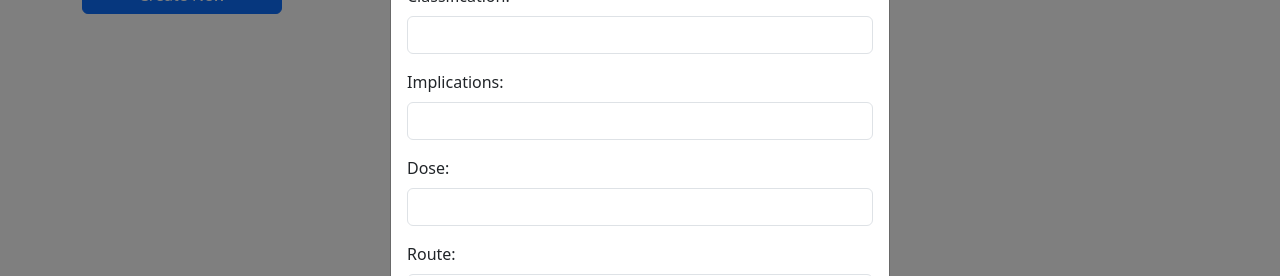
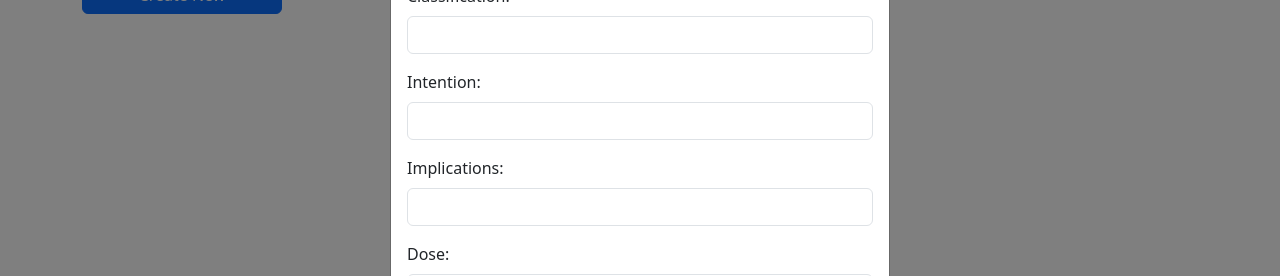
Before and after one commit to lhunter50/medication-fe, a React (Create React App) app: page / in a window 1280 px wide. Both pictures are taken after a click on the button "Create New". Shown: the part 210-486 px from the top of the page. Built offline with nearby package versions, Linux system fonts and the light colour scheme; no server answers.

Commit message:
realized the intention table wasn't working and removed useless imports

```diff
--- a/src/components/ConfirmDeleteModal.tsx
+++ b/src/components/ConfirmDeleteModal.tsx
@@ -1,4 +1,4 @@
-import React, { Fragment, useState,  } from 'react'
+import { Fragment, useState,  } from 'react'
 import { Modal, ModalHeader, ModalFooter, Button } from 'reactstrap'
 
 import axios from 'axios'
--- a/src/components/Home.tsx
+++ b/src/components/Home.tsx
@@ -1,4 +1,4 @@
-import React, { useState, useEffect } from 'react';
+import { useState, useEffect } from 'react';
 import { Col, Container, Row, Spinner } from 'reactstrap';
 import MedicationList from './MedicationList';
 import NewMedicationModal from './NewMedicationModal';
--- a/src/components/MedicationList.tsx
+++ b/src/components/MedicationList.tsx
@@ -2,7 +2,6 @@ import { Table } from 'reactstrap';
 import NewMedicationModal from './NewMedicationModal';
 import ConfirmDeleteModal from './ConfirmDeleteModal';
 import {Medication} from '../models/Medication'
-import React from 'react';
 
 // We are typing what the component expects for props. We pass down from parent component.
 interface MedicationListProps {
--- a/src/components/NewMedicationForm.tsx
+++ b/src/components/NewMedicationForm.tsx
@@ -1,4 +1,4 @@
-import React, { useState, useEffect, ChangeEvent, FormEvent } from 'react';
+import { useState, useEffect, ChangeEvent, FormEvent } from 'react';
 import { Button, Form, FormGroup, Input, Label } from 'reactstrap';
 import axios from 'axios';
 import { API_URL } from '../constants';
@@ -14,6 +14,7 @@ interface NewMedicationFormState {
   id: number | null;
   name: string;
   classification: string;
+  intention: string;
   implications: string;
   dose: string;
   route: string;
@@ -26,6 +27,7 @@ const NewMedicationForm = ({ medication, resetState, toggle } : NewMedicationFor
       id: null,
       name: '',
       classification: '',
+      intention: '',
       implications: '',
       dose: '',
       route: '',
@@ -35,8 +37,8 @@ const NewMedicationForm = ({ medication, resetState, toggle } : NewMedicationFor
     // Initialize form data if editing a medication
     useEffect(() => {
       if (medication) {
-        const { id, name, classification, implications, dose, route, frequency } = medication;
-        setFormData({ id, name, classification, implications, dose, route, frequency });
+        const { id, name, classification, intention, implications, dose, route, frequency } = medication;
+        setFormData({ id, name, classification, intention, implications, dose, route, frequency });
       }
     }, [medication]);
 
@@ -126,6 +128,17 @@ const NewMedicationForm = ({ medication, resetState, toggle } : NewMedicationFor
         </FormGroup>
 
         <FormGroup>
+          <Label for="intention">Intention:</Label>
+          <Input
+            id='intention'
+            type="text"
+            name="intention"
+            onChange={onChange}
+            value={defaultIfEmpty(formData.intention)}
+          />
+        </FormGroup>
+
+        <FormGroup>
           <Label for="implications">Implications:</Label>
           <Input
             id='implications'
--- a/src/components/NewMedicationModal.tsx
+++ b/src/components/NewMedicationModal.tsx
@@ -1,4 +1,4 @@
-import React, { useState, useEffect } from "react";
+import { useState, useEffect } from "react";
 import { Button, Modal, ModalHeader, ModalBody } from 'reactstrap';
 import NewMedicationForm from "./NewMedicationForm";
 import { Medication } from "../models/Medication";
@@ -36,7 +36,6 @@ const NewMedicationModal = ({ create, resetState, medication } : NewMedicationMo
         if (medication !== null) {
             setIsLoading(false)
         }
-        console.log('Medication prop:', medication);
     }, [medication, create] );
 
     if(isLoading || (!create && !medication)) {
```
